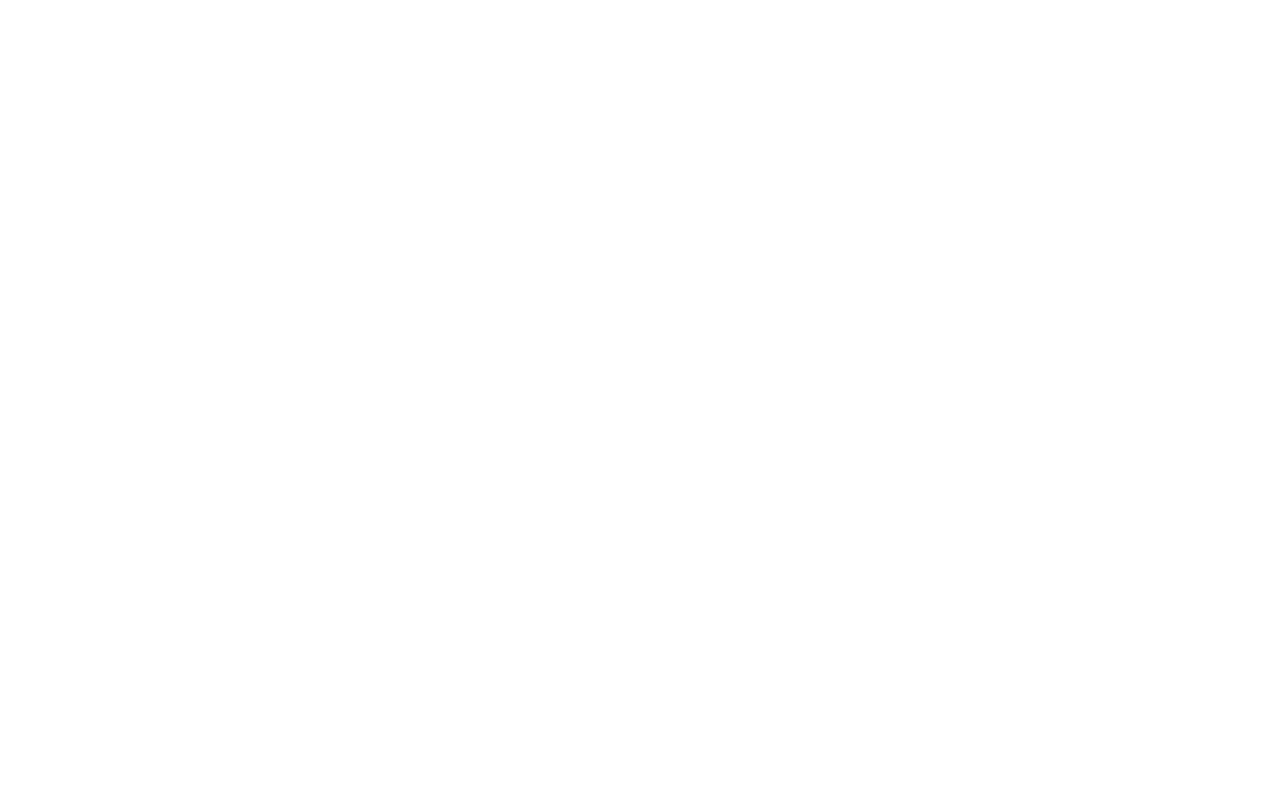
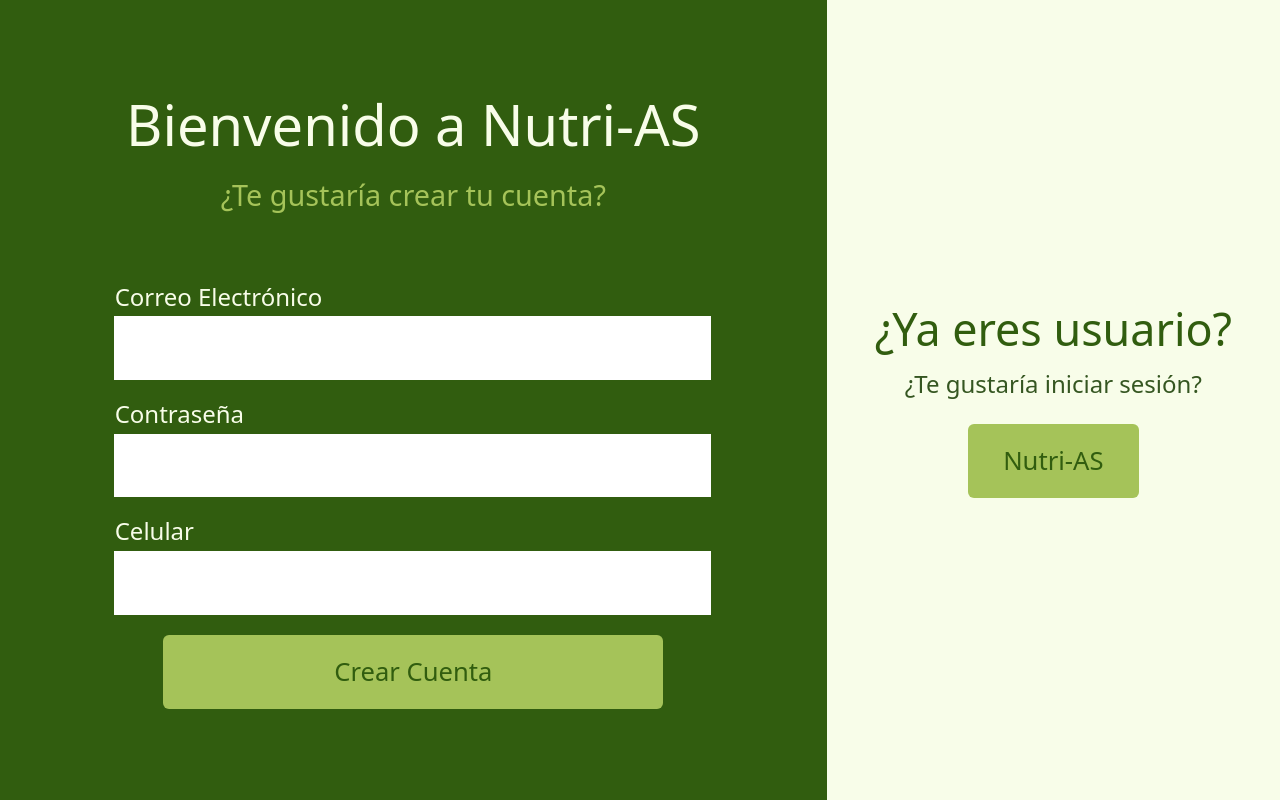
Before and after one commit to YoshiRodriguez/mapi-tester, a React (Create React App) app in the folder mapi-react-tester/: page / in a window 1280 px wide. Built offline with nearby package versions, Linux system fonts and the light colour scheme.

Commit message:
Pantalla de Login ajustada

```diff
--- a/mapi-react-tester/package.json
+++ b/mapi-react-tester/package.json
@@ -9,10 +9,11 @@
     "@testing-library/react": "^16.2.0",
     "@testing-library/user-event": "^13.5.0",
     "axios": "^1.8.4",
-    "bootstrap": "^5.3.3",
+    "bootstrap": "^5.3.5",
     "react": "^19.0.0",
     "react-bootstrap": "^2.10.9",
     "react-dom": "^19.0.0",
+    "react-router-dom": "^7.5.0",
     "react-scripts": "^5.0.1",
     "reactstrap": "^9.2.3",
     "web-vitals": "^2.1.4"
--- a/mapi-react-tester/src/App.js
+++ b/mapi-react-tester/src/App.js
@@ -1,12 +1,25 @@
 import React from 'react';
+import { BrowserRouter as Router, Routes, Route } from 'react-router-dom';  // Cambié Switch por Routes
+import './App.css';  // Estilos globales
+import Login from './components/Login';
 import PaymentBrickComponent from './components/PaymentBrickComponent';
 
-function App() {
+// function App() {
+//   return (
+//     <div className="App">
+//       <PaymentBrickComponent />
+//     </div>
+//   );
+// }
+
+const App = () => {
   return (
-    <div className="App">
-      <PaymentBrickComponent />
-    </div>
+    <Router>
+      <Routes>
+        <Route path="/" element={<Login />} />
+        <Route path="/checkout" element={<PaymentBrickComponent />} />
+      </Routes>
+    </Router>
   );
-}
-
+};
 export default App;
--- /dev/null
+++ b/mapi-react-tester/src/components/Login.css
@@ -0,0 +1,143 @@
+/* Estilos para el contenedor principal de la página de inicio de sesión */
+/* Paleta de colores */
+:root {
+    --dark-moss-green: #315D0F;
+    --beige: #F8FDE9;
+    --platinum: #E4E4E4;
+    --dark-moss-green-2: #355621;
+    --yellow-green: #A5C359;
+  }
+
+
+  body {
+    margin: 0;
+    overflow: hidden;
+  }
+
+  .login-container {
+    display: flex;
+    width: 100vw;
+    height: 100vh;
+    margin: 0;
+    border-radius: 0;
+    overflow: hidden;
+    box-shadow: none;
+  }
+
+  .left-column {
+    background-color: var(--dark-moss-green);
+    color: var(--beige);
+    padding: 40px;
+    flex: 2;
+    display: flex;
+    flex-direction: column;
+    justify-content: center;
+    align-items: center;
+    text-align: center;
+  }
+
+  .left-column h1 {
+    font-size: 3.5em;
+    margin-bottom: 20px;
+    text-align: center;
+    max-width: none;
+  }
+
+  .left-column h2 {
+    font-size: 1.8em;
+    margin-bottom: 70px;
+    color: var(--yellow-green);
+    text-align: center;
+    width: 80%;
+    max-width: none;
+  }
+
+  .left-column form {
+    display: flex;
+    flex-direction: column;
+    width: 80%;
+    max-width: 700px;
+    align-items: center;
+  }
+
+  .left-column .input-group {
+    display: flex;
+    flex-direction: column; /* Coloca el h3 encima del input */
+    width: 100%;
+    margin-bottom: 20px;
+  }
+
+  .left-column h3 {
+    font-size: 1.5em;
+    margin-bottom: 5px;
+    color: var(--beige);
+    text-align: left;
+    width: 100%;
+  }
+
+  .left-column input {
+    padding: 15px;
+    border: none;
+    font-size: 1.4em;
+    color: var(--dark-moss-green-2);
+    width: 100%;
+    box-sizing: border-box;
+  }
+
+  .left-column button.create-account-btn {
+    background-color: var(--yellow-green);
+    color: var(--dark-moss-green);
+    padding: 18px 30px;
+    border: none;
+    border-radius: 6px;
+    font-size: 1.6em;
+    cursor: pointer;
+    transition: background-color 0.3s ease;
+    width: 100%;
+    max-width: 500px;
+  }
+
+  .left-column button.create-account-btn:hover {
+    background-color: var(--beige);
+    color: var(--dark-moss-green);
+  }
+
+  .right-column {
+    background-color: var(--beige);
+    color: var(--dark-moss-green);
+    padding: 40px;
+    flex: 1;
+    display: flex;
+    flex-direction: column;
+    justify-content: center;
+    align-items: center;
+    height: 100%;
+    text-align: center;
+  }
+
+  .right-column h1 {
+    font-size: 2.8em;
+    margin-bottom: 15px;
+  }
+
+  .right-column h2 {
+    font-size: 1.5em;
+    margin-bottom: 25px;
+    color: var(--dark-moss-green-2);
+  }
+
+  .right-column button.login-btn {
+    background-color: var(--yellow-green);
+    color: var(--dark-moss-green);
+    padding: 18px 35px;
+    border: none;
+    border-radius: 6px;
+    font-size: 1.6em;
+    cursor: pointer;
+    transition: background-color 0.3s ease;
+  }
+
+  .right-column button.login-btn:hover {
+    background-color: var(--dark-moss-green-2);
+    color: var(--beige);
+  }
--- /dev/null
+++ b/mapi-react-tester/src/components/Login.jsx
@@ -0,0 +1,54 @@
+import React from 'react';
+import { useNavigate } from 'react-router-dom';  // Cambié useHistory por useNavigate
+import './Login.css'; // Importa el archivo CSS
+
+const Login = () => {
+  const navigate = useNavigate();  // Usé useNavigate en vez de useHistory
+
+  const handleCreateAccount = () => {
+    // Redirigir al Checkout Brick
+    navigate('/checkout');  // Usé navigate en vez de history.push
+  };
+
+  const handleLogin = () => {
+    // Redirigir al Checkout Brick
+    navigate('/checkout');  // Igualmente con navigate
+  };
+
+  return (
+    <div className="login-container">
+      <div className="left-column">
+        <h1>Bienvenido a Nutri-AS</h1>
+        <h2>¿Te gustaría crear tu cuenta?</h2>
+        <form>
+            <div className="input-group">
+                <h3>Correo Electrónico</h3>
+                <input type="email" />
+            </div>
+            <div className="input-group">
+                <h3>Contraseña</h3>
+                <input type="password" />
+            </div>
+            <div className="input-group">
+                <h3>Celular</h3>
+                <input type="text" />
+            </div>
+            <button type="button" className="create-account-btn" onClick={handleCreateAccount}>
+                Crear Cuenta
+            </button>
+        </form>
+      </div>
+      <div className="right-column">
+        <h1>¿Ya eres usuario?</h1>
+        <h2>¿Te gustaría iniciar sesión?</h2>
+        <button className="login-btn" onClick={handleLogin}>
+          Nutri-AS
+        </button>
+      </div>
+    </div>
+  );
+};
+
+export default Login;
+// Asegúrate de que el CSS esté en el mismo directorio o ajusta la ruta según sea necesario
+// src/components/Login.css
```
Also changed, not shown: 1 other file (tests, documents, lock files or other folders).
